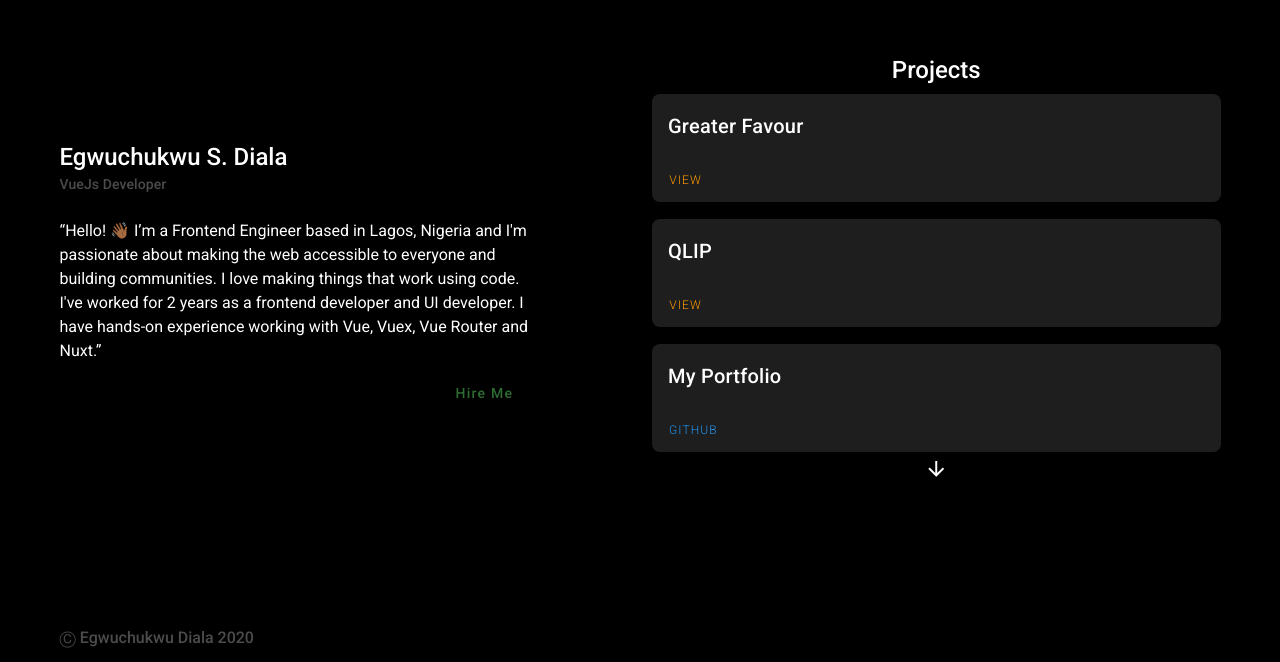
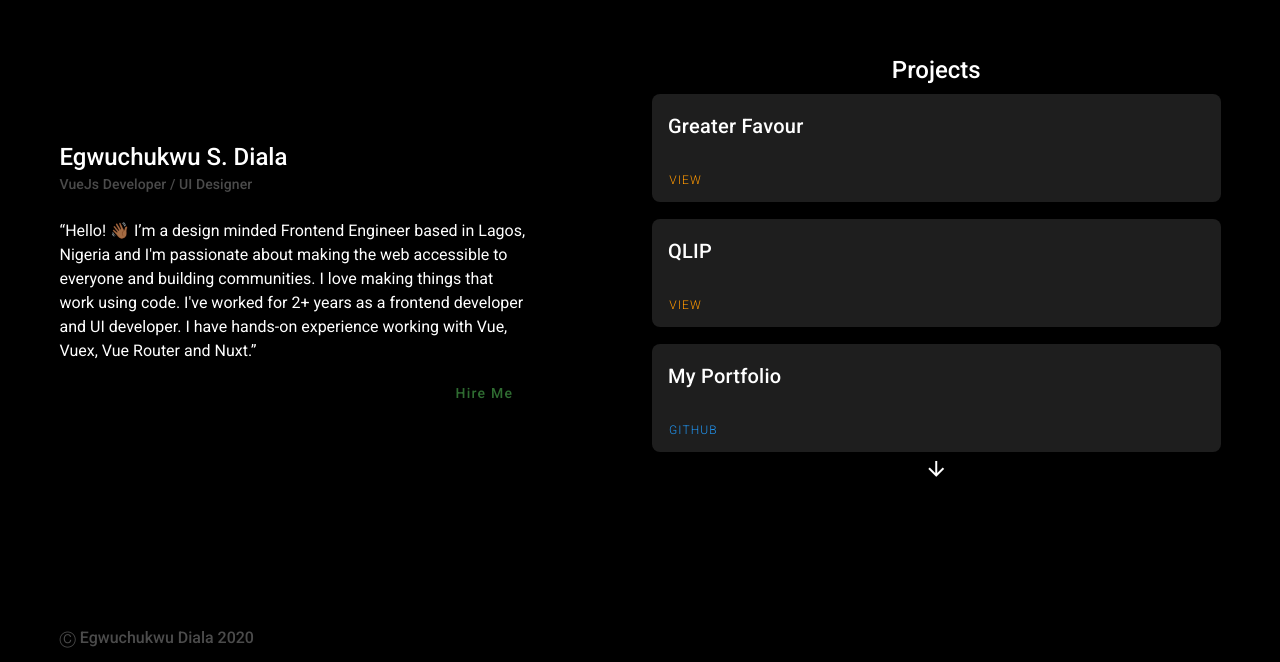
Before and after one commit to Weeb-Develooper/egdiala, a Nuxt app: page / in a window 1280 px wide. Shown: the part 138-800 px from the top of the page. Built offline with nearby package versions, Linux system fonts and the light colour scheme.

Commit message:
added dribbble link

```diff
--- a/package.json
+++ b/package.json
@@ -12,7 +12,8 @@
         "lint": "eslint --ext .js,.vue --ignore-path .gitignore ."
     },
     "dependencies": {
-        "nuxt": "^2.15.5"
+        "nuxt": "^2.15.5",
+        "vue-observe-visibility": "^1.0.0"
     },
     "devDependencies": {
         "@nuxtjs/vuetify": "^1.0.0",
--- a/pages/index.vue
+++ b/pages/index.vue
@@ -27,14 +27,14 @@
               Egwuchukwu S. Diala
             </h3>
             <h3 class="subtitle-2 font-weight-medium secondary--text">
-              VueJs Developer
+              VueJs Developer / UI Designer
             </h3>
             <br />
             <blockquote>
-              &#8220;Hello! 👋🏾 I’m a Frontend Engineer based in Lagos, Nigeria
-              and I'm passionate about making the web accessible to everyone and
-              building communities. I love making things that
-              work using code. I've worked for 2 years as a frontend developer
+              &#8220;Hello! 👋🏾 I’m a design minded Frontend Engineer based in
+              Lagos, Nigeria and I'm passionate about making the web accessible
+              to everyone and building communities. I love making things that
+              work using code. I've worked for 2+ years as a frontend developer
               and UI developer. I have hands-on experience working with Vue,
               Vuex, Vue Router and Nuxt.&#8221;
             </blockquote>
@@ -223,6 +223,11 @@ export default {
           url: 'https://twitter.com/e_diala?s=09',
           dataIcon: 'twitter',
           color: 'rgba(29,161,242,1.00)'
+        },
+        {
+          url: 'https://dribbble.com/egdiala',
+          dataIcon: 'dribbble',
+          color: '#ea4c89'
         }
       ],
       inputs: [
```
Also changed, not shown: nuxt.config.js (indentation only), 1 other file (tests, documents, lock files or other folders).
